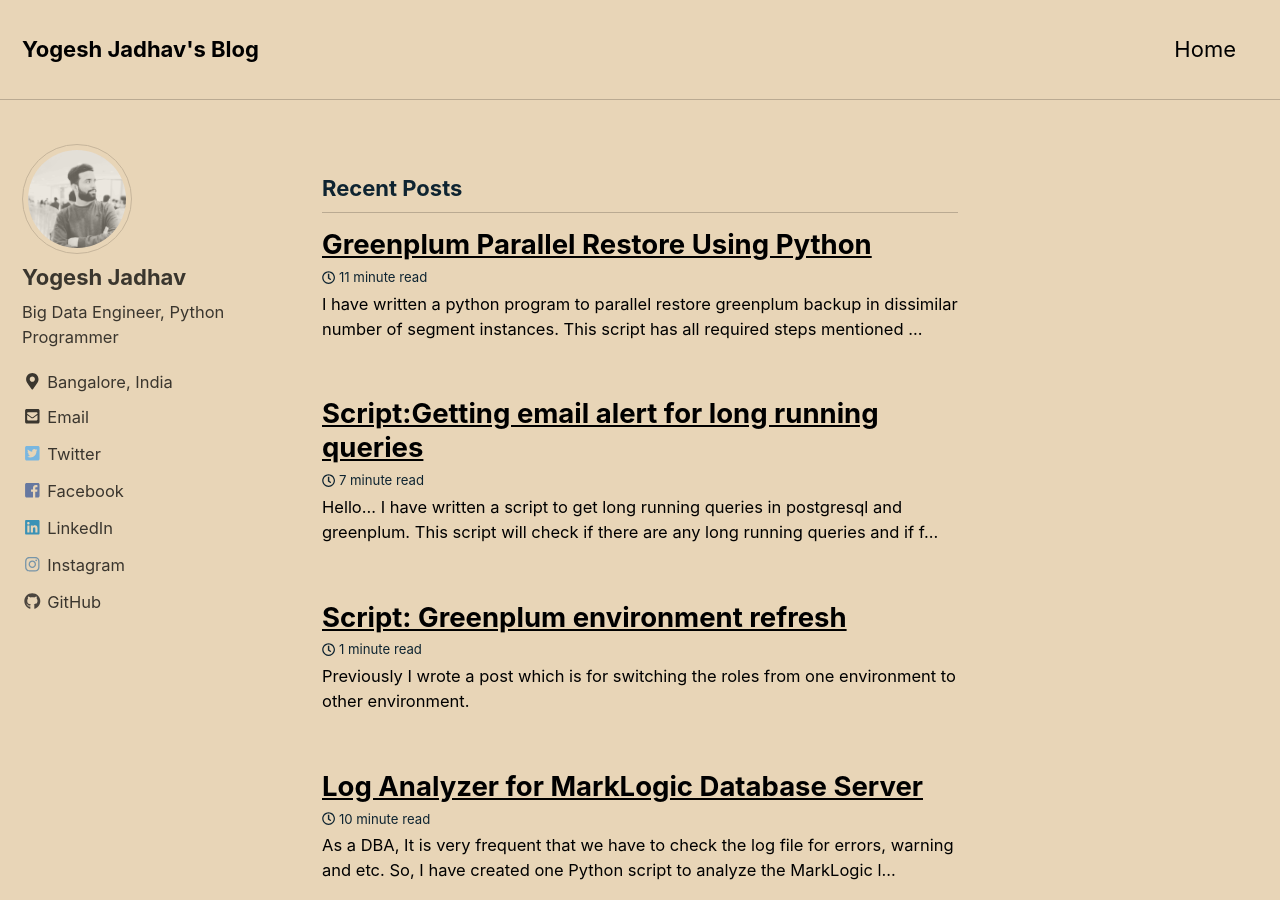
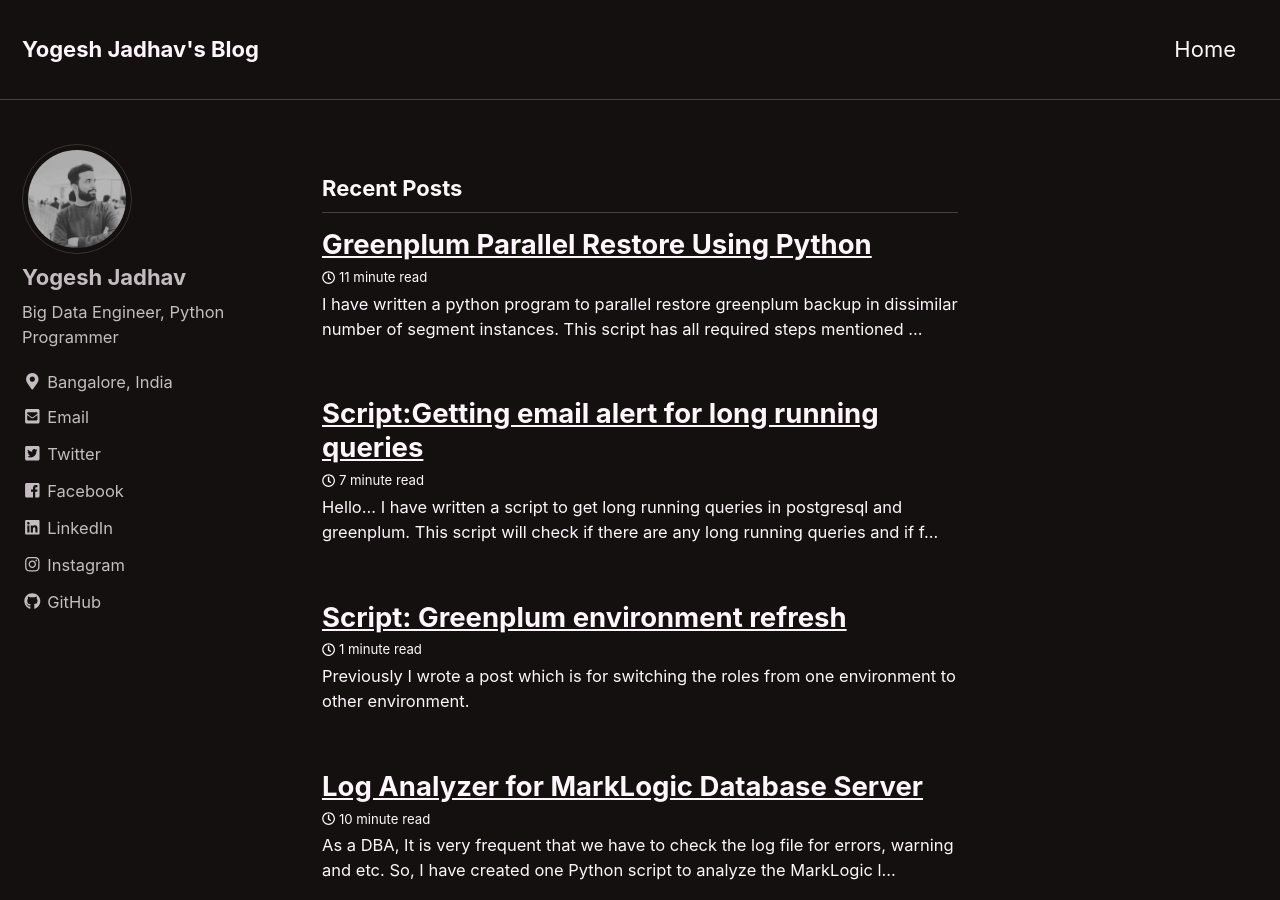
Before and after one commit to pgyogesh/blog, a Jekyll site: the page built from index.html, in a window 1280 px wide and 900 px high. Built offline with Jekyll 4.4.1, drawn with Linux system fonts in a browser that asks for light colours; nearby versions of some CDN libraries; the list of posts is cut into pages by our own code.

Commit message:
Update _config.yml

```diff
--- a/_config.yml
+++ b/_config.yml
@@ -12,7 +12,7 @@
 
 # theme                  : "minimal-mistakes-jekyll"
 remote_theme             : "mmistakes/minimal-mistakes"
-minimal_mistakes_skin    : "sunrise" # "default" # "air", "aqua", "contrast", "dark", "dirt", "neon", "mint", "plum", "sunrise"
+minimal_mistakes_skin    : "neon" # "default" # "air", "aqua", "contrast", "dark", "dirt", "neon", "mint", "plum", "sunrise"
 
 # Site Settings
 locale                   : "en-US"
```
